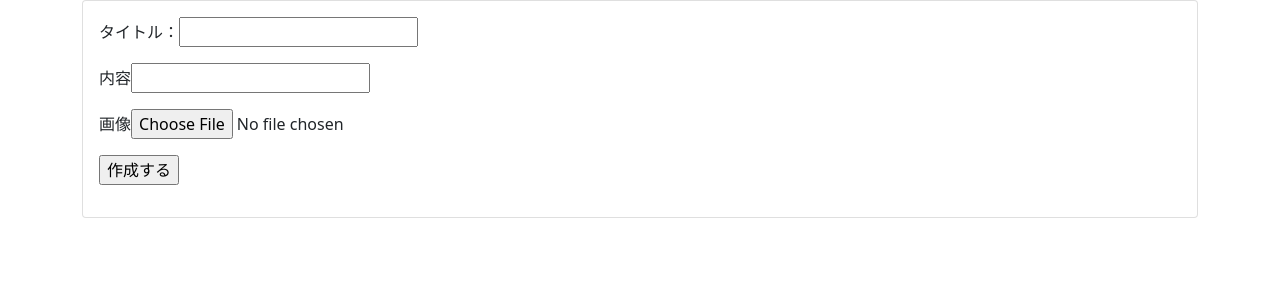
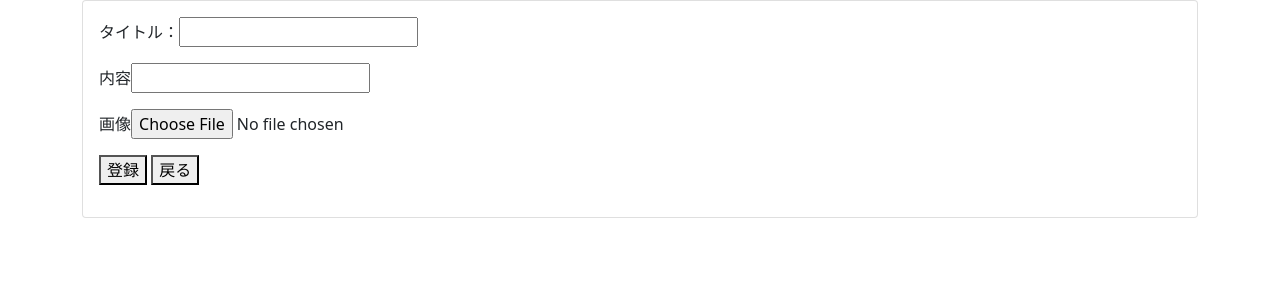
Before and after one commit to mk-0919/Review, a Django app: page /create/ in a window 1280 px wide. Shown: the top 300 px of the page. Run offline with Django 3.2, Linux system fonts and the light colour scheme; a user stored in the database is signed in.

Commit message:
戻るボタン追加

```diff
--- a/templates/create.html
+++ b/templates/create.html
@@ -13,7 +13,8 @@
                 <p>内容<input type='text' name='content'></p>
                 <p>画像<input type='file' name='product_image'></p>
                 <input type='hidden' name='author' value='{{ user.id }}'>
-                <input type='submit' value='作成する'>
+                <button type="submit" id="submit">登録</button>
+                <button type="button" onclick="history.back()">戻る</button>
             </form>
         </div>
     </div>
```
Also changed, not shown: db.sqlite3.
